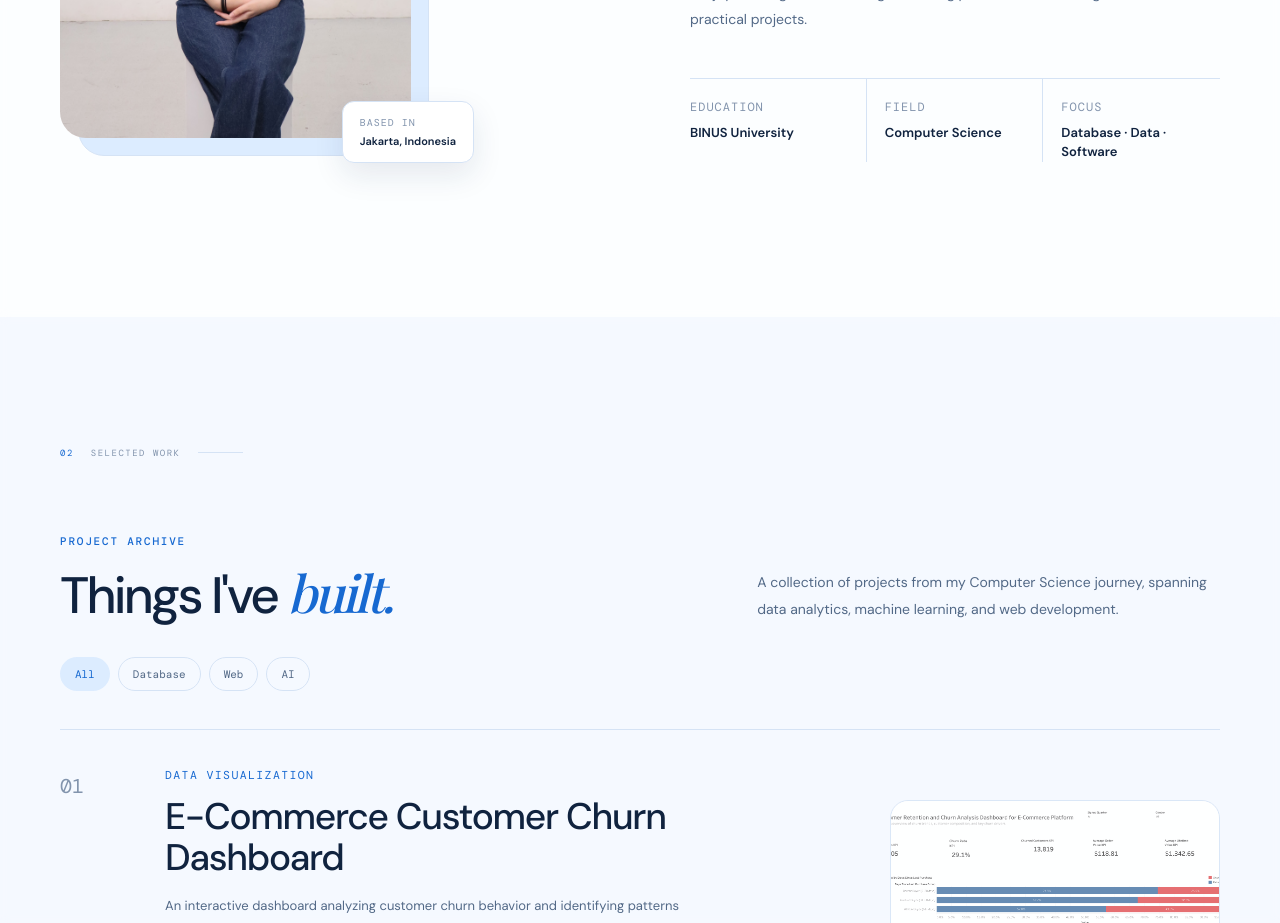
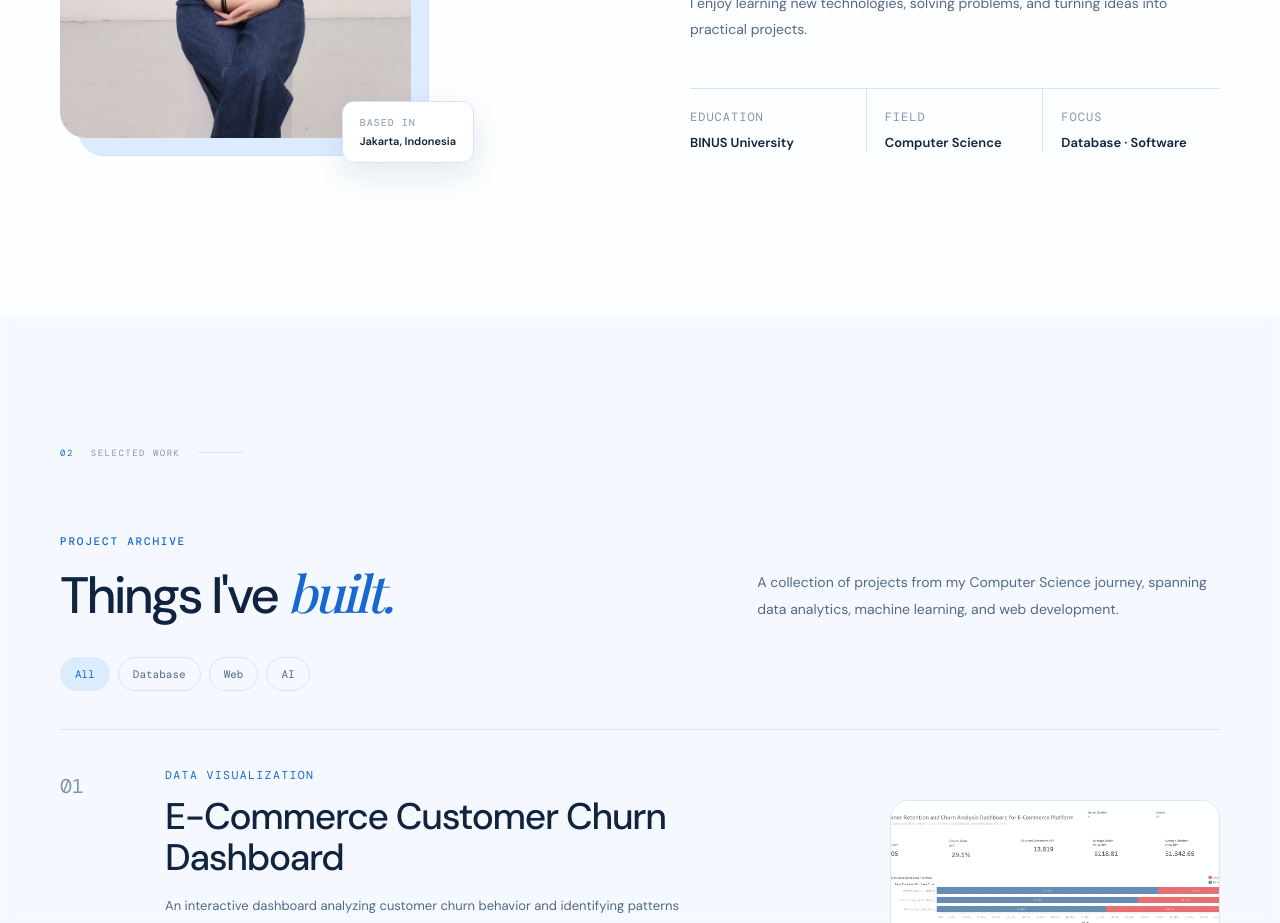
Before and after one commit to seraphinemichelle/portfolio, a Next.js app: page / in a window 1280 px wide. Shown: the part 1360-2283 px from the top of the page. Built offline with nearby package versions, Linux system fonts and the light colour scheme; a web font is replaced by a local one.

Commit message:
Delete Data in focus

```diff
--- a/components/sections/About.tsx
+++ b/components/sections/About.tsx
@@ -70,7 +70,7 @@ export default function About() {
             <div>
               <span>FOCUS</span>
               <strong>
-                Database · Data · Software
+                Database · Software
               </strong>
             </div>
           </div>
```
